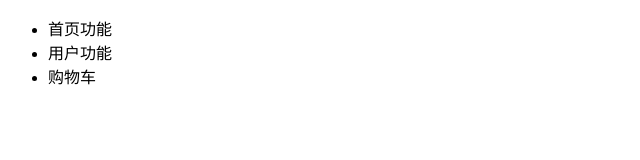
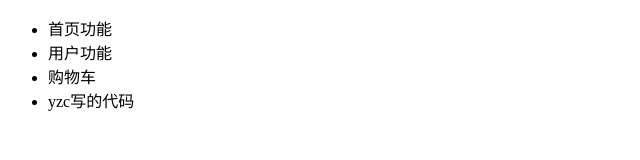
Before and after one commit to GEMisyzcGod/nbclass, a plain HTML site: page index.html in a window 1280 px wide. Shown: the whole page, without its empty margins (0-640 px from the left). Drawn offline with Linux system fonts and the light colour scheme.

Commit message:
yzc写的代码

```diff
--- a/index.html
+++ b/index.html
@@ -10,6 +10,7 @@
         <li>首页功能</li>
         <li>用户功能</li>
         <li>购物车</li>
+        <li>yzc写的代码</li>
     </ul>
 </body>
 </html>
```
